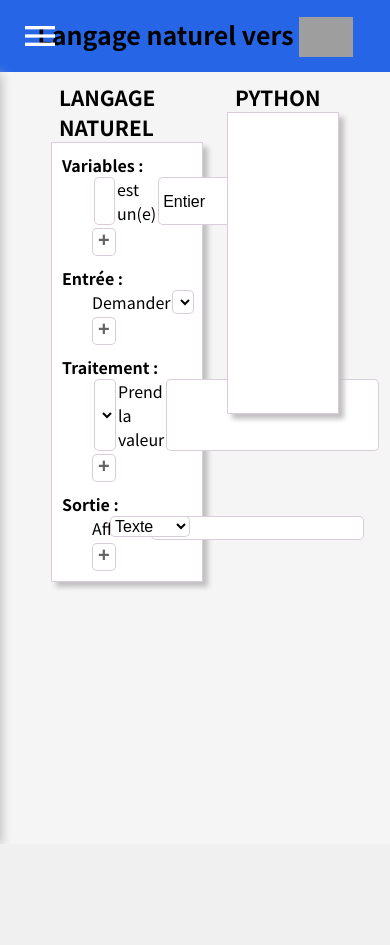
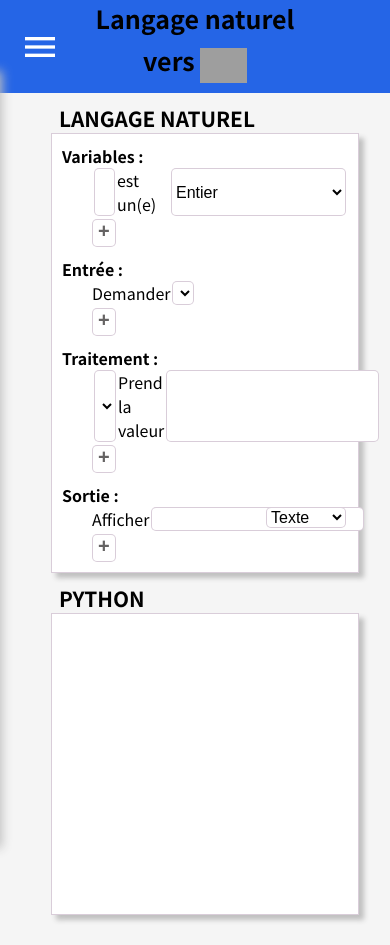
Before and after one commit to jupiter2653/langage-naturel-vers-python, a PHP site: page / in a window 390 px wide. Before the commit the page ends 844 px from the top, so only its background shows below. Run offline with PHP 8.4, Linux system fonts and the light colour scheme; lists and menus that the app fills with data are empty; grey boxes are pictures that could not be loaded.

Commit message:
enhancing menu and adding media queries for small screens

```diff
--- a/index.html
+++ b/index.html
@@ -12,7 +12,7 @@
 <body>
 	<header>
 		<a  id="menu-openner" href="#" onclick="toggleMenu()"><i class="material-icons">menu</i></a>
-		<h1>Langage naturel vers <img alt="python" src="https://www.python.org/static/img/python-logo.png"/></h1>
+		<h1>Langage naturel vers <a href="https://www.python.org/" target="_blanc"><img alt="python" src="https://www.python.org/static/img/python-logo.png"/></a></h1>
 	</header>
 	<nav style="left: -302px;">
 		<h2>Menu</h2>
--- a/style.css
+++ b/style.css
@@ -14,23 +14,26 @@ body,html{
 	color: white;
 	padding: 0px;
 	height: 40px;
+	z-index: 10000;
 }
 #menu-openner i{
 	font-size: 40px;
 }
 nav{
 	position: absolute;
-	top: 72px;
+	top: 69px;
 	z-index: 1000;
 	background-color: white;
-	height: calc(100vh - 75px);
+	height: calc(100vh - 69px);
 	width: 300px;
 	border: 1px #cbcb solid;
 	box-shadow: 2px 2px 10px silver;
 }
 nav ul{
-	margin-top: 30px;
-	padding-left: 20px;
+	margin-top: 20px;
+	margin-left: 20px;
+	padding-left: 0px;
+	border-bottom: 1px #cbcb solid;
 }
 nav a{
 	color: black !important;
@@ -41,11 +44,23 @@ nav h2{
 	margin-top: 10px;
 	font-size: 1.8em;
 }
-nav li{
-	border-top: 1px #cbcb solid;
+nav li {
 	list-style-type: none;
 	text-align: left;
+}
+nav li a{
+	display: block;
+	border-top: 1px #cbcb solid;
 	padding: 15px;
+	padding-left: 20px;
+	transition : padding 500ms;
+}
+nav li a:hover{
+	border-top: 0px #cbcb solid;
+	/*background-color: #387aff;*/
+	background-image: linear-gradient(110deg, rgba(0,0,0,0) 19px, #387aff 0%);
+	color: white !important;
+	padding-left: 30px;
 }
 .form-control{
 	border: 1px #cbcb solid;
@@ -68,18 +83,21 @@ nav li{
 header{
 	background-color: #2565e6;
 	margin: 0px;
-	padding: 20px;
+	padding-bottom: 10px;
 	padding-top: 5px;
-	/*box-shadow: 5px 5px 5px silver;*/
 	position: relative;
+	z-index: 1000;
 }
 h1{
 	margin: 0px;
-	font-size: 25px;
+	font-size: 30px;
 	text-align: center;
+	transform: translate(0,-5px);
+	margin-left: 70px;
+	margin-right: 70px;
 }
 h1 img{
-	height:40px;
+	height:45px;
 	transform: translate(0,12px);
 }
 section{
@@ -157,3 +175,19 @@ h2{
 	position: absolute;
 	right: 10px;
 }
+@media screen and (max-width: 1000px) {
+	section{
+		display: block;
+	}
+	#inputArea, #outputArea{
+		width: 100%;
+	}
+}
+@media screen and (max-width: 500px){
+	h1{
+		font-size: 25px;
+	}
+	h1 img{
+		height: 35px;
+	}
+}
```
